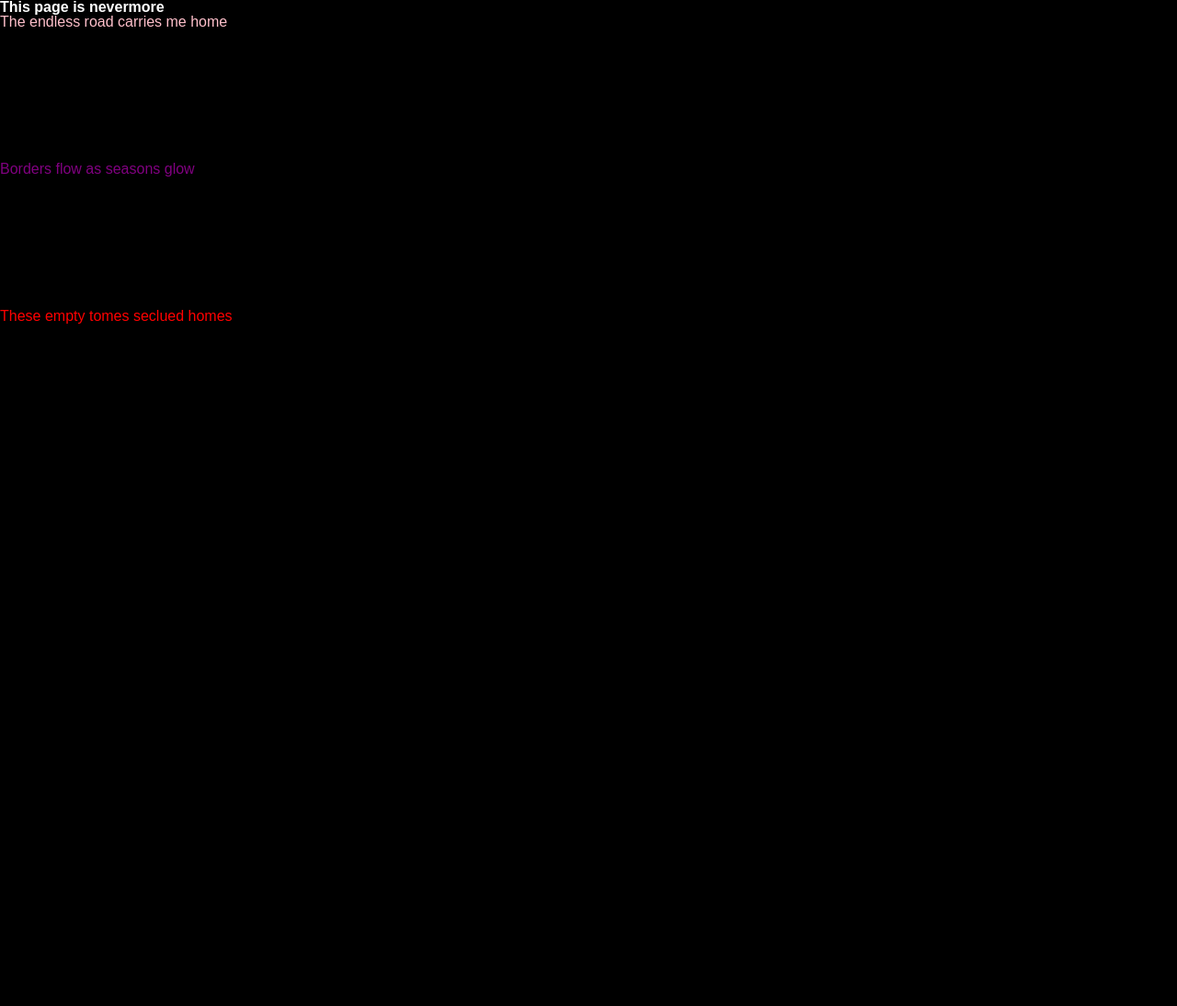
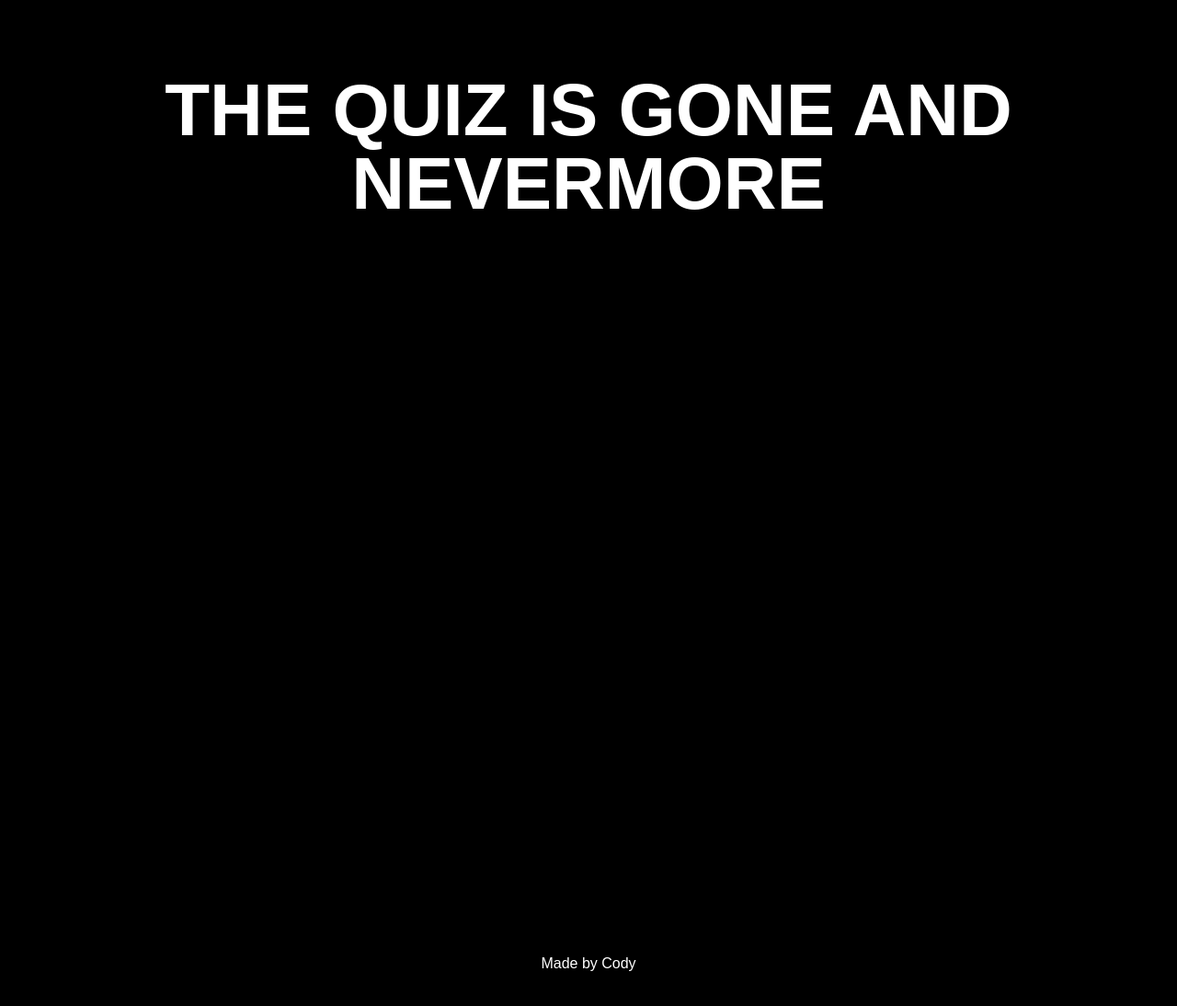
Before and after one commit to cwen13/Quizer, a plain HTML site: page blackOut.html in a window 1280 px wide. Shown: the whole page at 92% size. Before the commit the page ends 800 px from the top, so only its background shows below. Drawn offline with Linux system fonts and the light colour scheme.

Commit message:
Update blackout page html and css

```diff
--- a/assets/css/blackOut.css
+++ b/assets/css/blackOut.css
@@ -1,26 +1,30 @@
 :root {
   --text-color: #fff;
   --background-color: #000;
-  --section0-color: pink;
-  --section1-color: purple;
-  --section2-color: red;
 }
 
 * {
   background-color: var(--background-color);
 }
 
-header h1 {
-  color: var(--text-color);
+main {
+  display: flex;
+  flex-direction: column;
+  height: 100%;
+  justify-content: center;
+  align-items: center;
 }
 
-#section0 {
-  color: var(--section0-color);
+h1 {
+  color: var(--text-color);
+  align-items: center;
+  margin: 5rem 0rem 50rem 0rem;
+  font-size: 5rem;
+  text-align: center;
 }
 
-#section1 {
-  color: var(--section1-color);
+footer {
+  color: var(--text-color);
+  align-items: center;
+  margin: 0rem 0rem 5rem 0rem;
 }
-#section2 {
-  color: var(--section2-color);
-}
--- a/blackOut.html
+++ b/blackOut.html
@@ -9,32 +9,10 @@
     <link rel="stylesheet" href="./assets/css/blackOut.css" />
   </head>
   <body>
-    <header>
-      <h1>This page is nevermore</h1>
-    </header>
     <main>
-      <p id="section0">
-	The endless road carries me home<br></br>
-	<br></br>
-	<br></br>
-	<br></br>
-      </p>
-      <br></br>
-      <p id="section1">
-	Borders flow as seasons glow<br></br>
-	<br></br>
-	<br></br>
-	<br></br>
-      </p>
-      <br></br>
-      <p id="section2">
-	These empty tomes seclued homes<br></br>
-	<br></br>
-	<br></br>
-	<br></br>
-      </p>
-      <br></br>
+      <h1>THE QUIZ IS GONE AND NEVERMORE</h1>
       <footer>
+	Made by Cody
       </footer>
     </main>
   </body>
```
Also changed, not shown: README.md, 1 other file.
